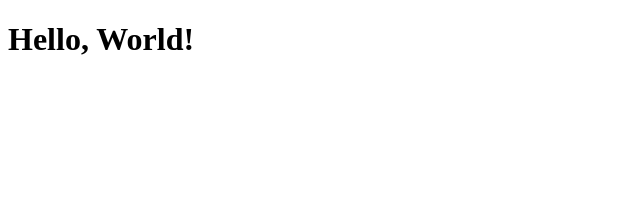
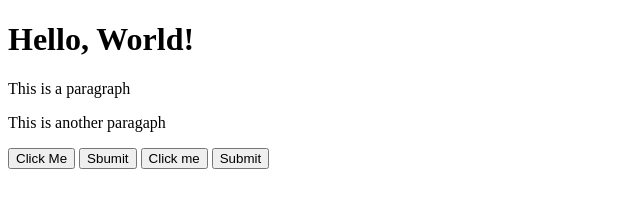
Before and after one commit to shishiraiyar-volvo/gh-actions-demo, a plain HTML site: page qa/index.html in a window 1280 px wide. Shown: the whole page, without its empty margins (0-640 px from the left). Drawn offline with Linux system fonts and the light colour scheme.

Commit message:
deploy: 6f0e6fb47354c5b8e795de624f5013db598b5013

```diff
--- a/qa/index.html
+++ b/qa/index.html
@@ -7,5 +7,13 @@
 </head>
 <body>
     <h1>Hello, World!</h1>
+
+    <p>This is a paragraph</p>
+
+    <p>This is another paragaph</p>
+    <button>Click Me</button>
+    <button>Sbumit</button>
 </body>
+<button>Click me</button>
+<button>Submit </button>
 </html>
```
